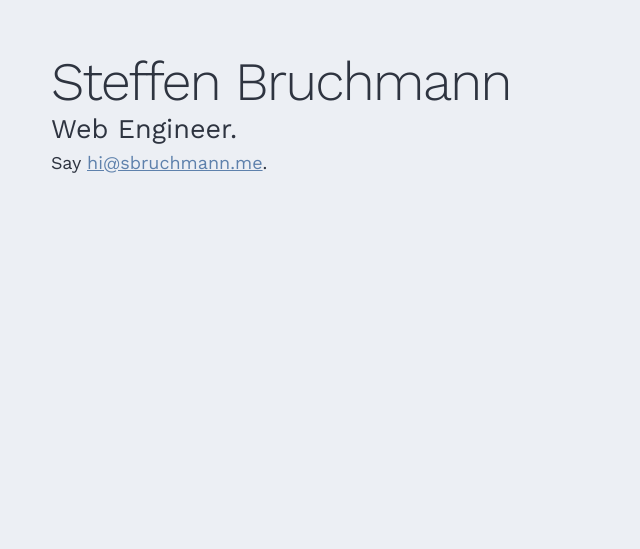
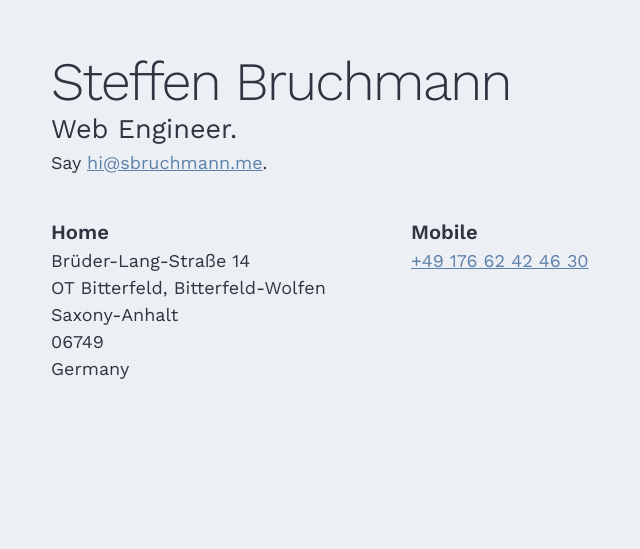
Before and after one commit to bruchmann/sbruchmann.me, a website: page src/index.html in a window 1280 px wide. Shown: the part 251-800 px from the top of the page, without its empty margins (229-869 px from the left). Drawn offline with Linux system fonts and the light colour scheme.

Commit message:
Add basic vCard info

```diff
--- a/src/assets/css/main.css
+++ b/src/assets/css/main.css
@@ -81,3 +81,31 @@ h1 + p {
 	font-size: 1.5rem;
 	font-weight: 400;
 }
+
+.vcard {
+	margin-top: 3ex;
+}
+
+.vcard > div {
+	margin-top: 1.5ex;
+}
+
+@media screen and (min-width: 40em) {
+	.vcard {
+		display: grid;
+		grid-template-columns: 1fr 1fr;
+	}
+}
+
+.vcard h2 {
+	font-size: 1.125rem;
+	font-weight: 600;
+	margin: 0;
+}
+
+.adr ol,
+.adr li {
+	list-style: none;
+	margin: 0;
+	padding: 0;
+}
--- a/src/index.html
+++ b/src/index.html
@@ -8,6 +8,8 @@
 
 		<link rel="preload" href="/assets/fonts/Work_Sans/WorkSans-VariableFont_wght.ttf" as="font" crossorigin="anonymous">
 		<link rel="preload" href="/assets/css/main.css" as="style" crossorigin="anonymous">
+
+		<link rel="profile" href="http://microformats.org/profile/hcard" />
 
 		<link rel="stylesheet" href="/assets/css/main.css">
 	</head>
@@ -20,6 +22,24 @@
 
 		<main>
 			<p>Say <a href="mailto:hi@sbruchmann.me">hi@sbruchmann.me</a>.</p>
+
+			<div class="vcard">
+				<div class="adr">
+					<h2 class="type">Home</h2>
+					<ol>
+						<li class="street-address">Brüder-Lang-Straße 14</li>
+						<li class="locality">OT Bitterfeld, Bitterfeld-Wolfen</span></li>
+						<li class="region">Saxony-Anhalt</li>
+						<li class="postal-code">06749</li>
+						<li class="country-name">Germany</li>
+					</ol>
+				</div>
+
+				<div class="tel">
+					<h2 class="type">Mobile</h2>
+					<a class="value" href="tel://+4917662424630">+49 176 62 42 46 30</a>
+				</div>
+			</dl>
 		</main>
 
 	</body>
```
